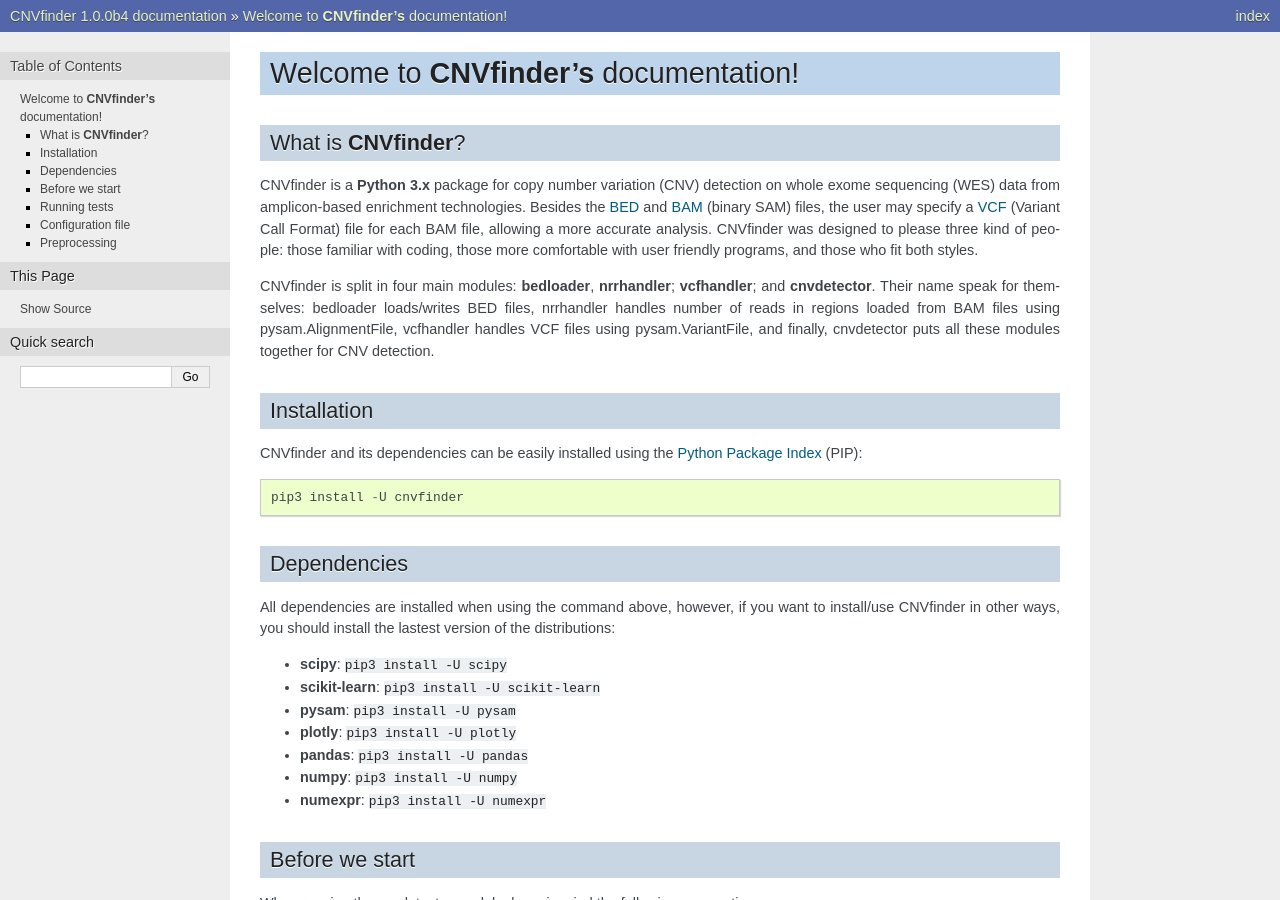
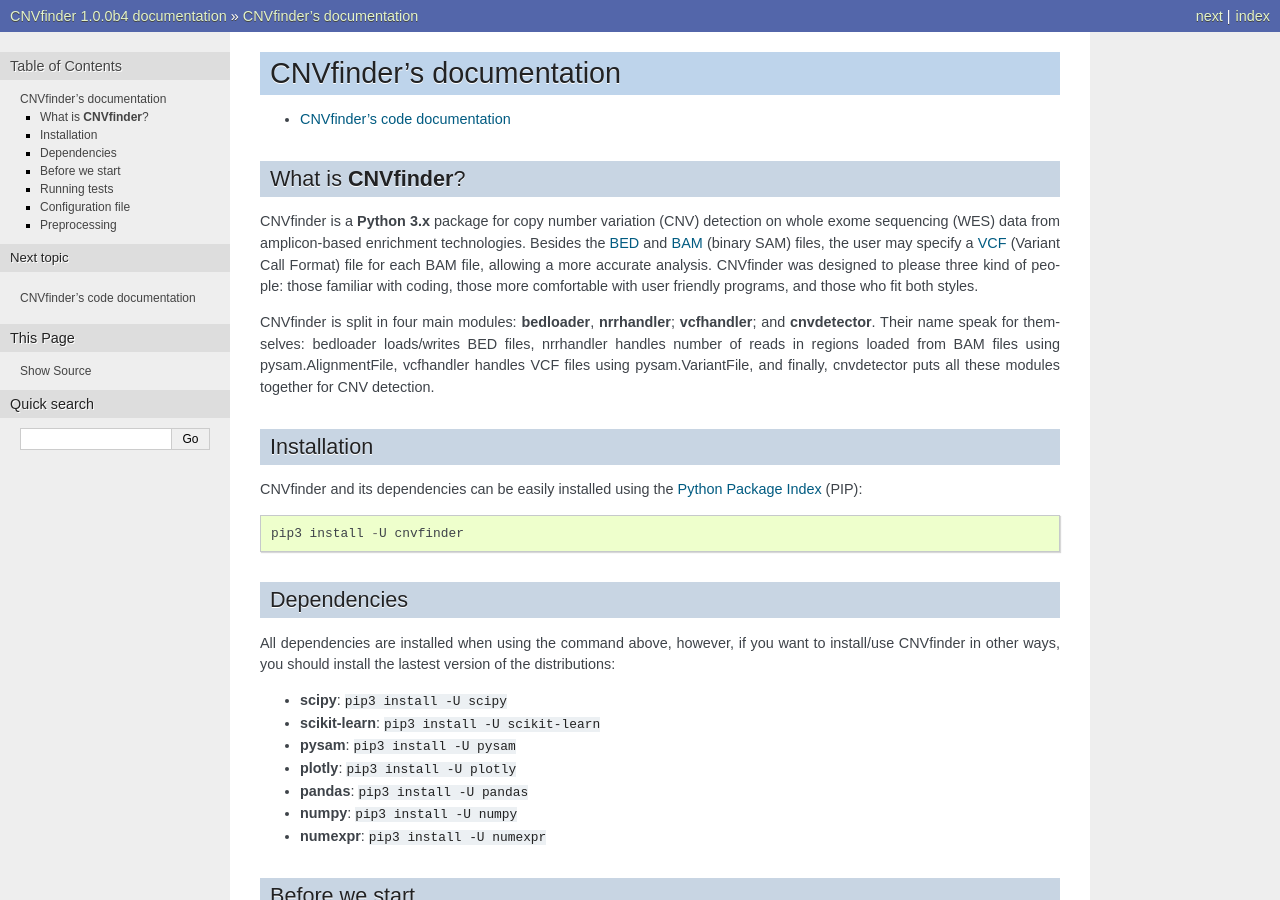
Before and after one commit to ip4-team/amplicnv, a Sphinx documentation site: the page built from docs/source/index.rst, in a window 1280 px wide and 900 px high. Built offline with Sphinx 7.4.7, drawn with Linux system fonts in a browser that asks for light colours; some of the changed text lies outside the part shown.

Commit message:
connected all rst

```diff
--- a/docs/source/index.rst
+++ b/docs/source/index.rst
@@ -3,11 +3,13 @@
    You can adapt this file completely to your liking, but it should at least
    contain the root `toctree` directive.
 
-Welcome to **CNVfinder's** documentation!
------------------------------------------
+CNVfinder's documentation
+--------------------------
 
 .. toctree::
-   :maxdepth: 2
+   :maxdepth: 1
+
+   code
 
 
 
```
